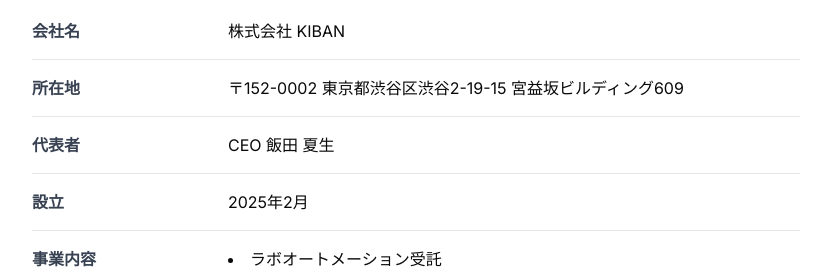
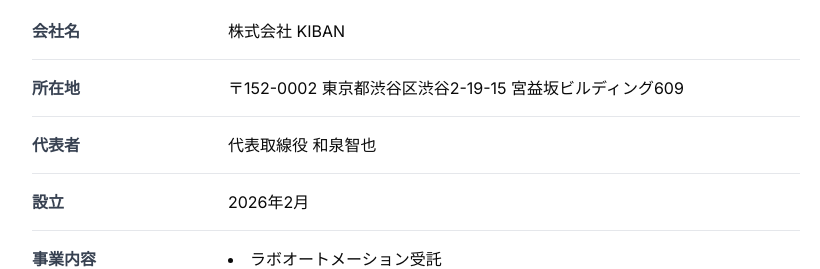
Before and after one commit to Tomoya-Izumi/v0-homepage, a Next.js app: page / in a window 1280 px wide. Shown: the part 6060-6329 px from the top of the page, without its empty margins (224-1044 px from the left). Built offline with nearby package versions, Linux system fonts and the light colour scheme.

Commit message:
会社概要を更新: 代表者と設立年を変更

```diff
--- a/components/company.tsx
+++ b/components/company.tsx
@@ -17,12 +17,12 @@ export default function Company() {
 
           <div className="grid grid-cols-1 md:grid-cols-4 gap-4 border-b border-gray-200 py-4">
             <div className="font-semibold text-gray-700">代表者</div>
-            <div className="md:col-span-3">CEO 飯田 夏生</div>
+            <div className="md:col-span-3">代表取線役 和泉智也</div>
           </div>
 
           <div className="grid grid-cols-1 md:grid-cols-4 gap-4 border-b border-gray-200 py-4">
             <div className="font-semibold text-gray-700">設立</div>
-            <div className="md:col-span-3">2025年2月</div>
+            <div className="md:col-span-3">2026年2月</div>
           </div>
 
           <div className="grid grid-cols-1 md:grid-cols-4 gap-4 py-4">
```
